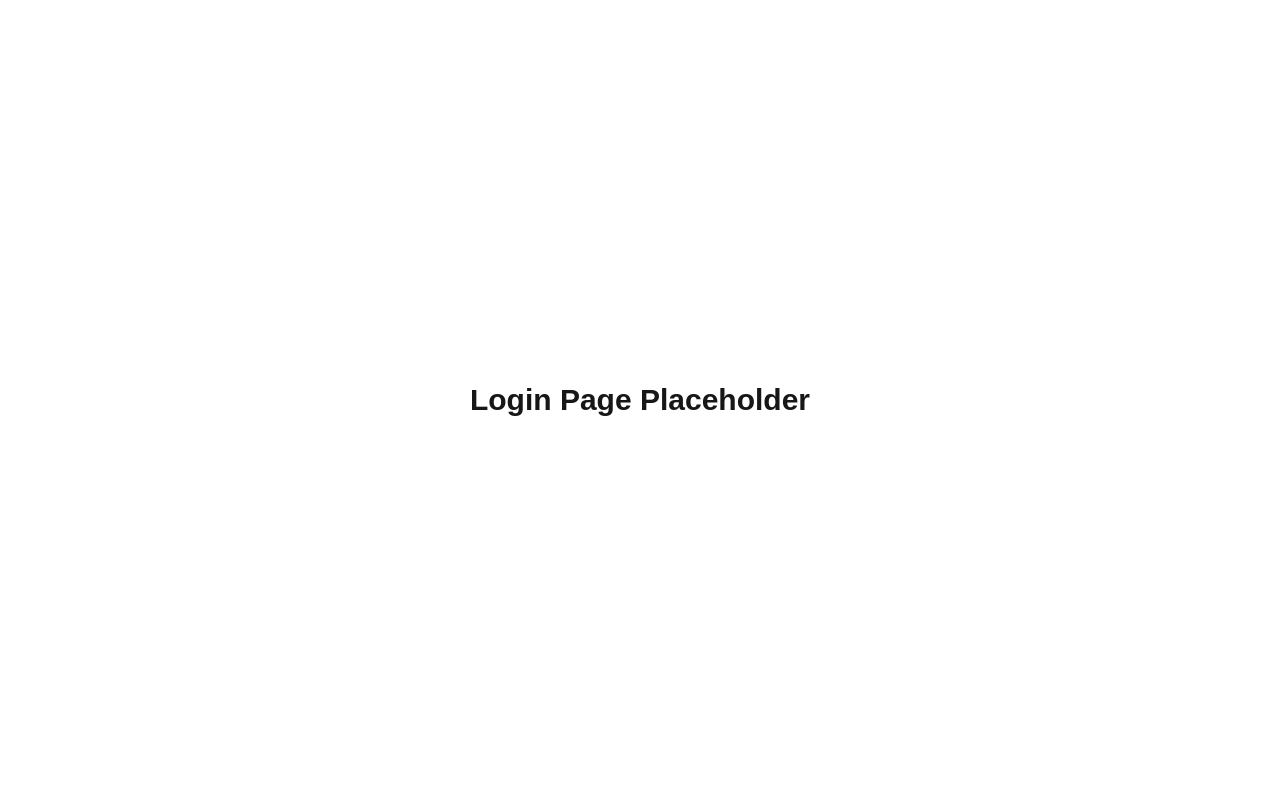
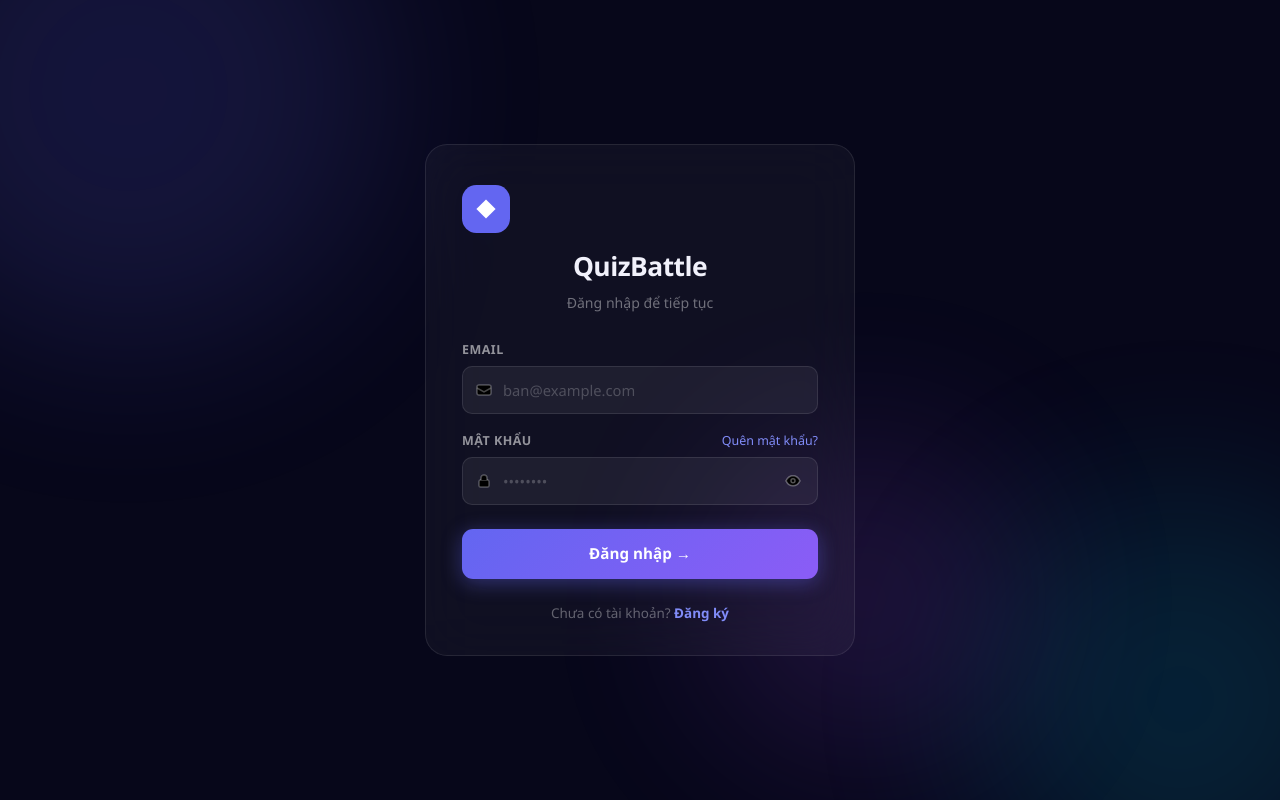
Before and after one commit to TranGiaThe004/quizbattle-frontend, a Next.js app: page /login in a window 1280 px wide. Built offline with nearby package versions, Linux system fonts and the light colour scheme.

Commit message:
update sp1

```diff
--- a/app/login/page.tsx
+++ b/app/login/page.tsx
@@ -1,7 +1,213 @@
-export default function Login() {
+"use client";
+
+import { useState, FormEvent } from "react";
+import { useRouter } from "next/navigation";
+
+interface LoginResponse {
+  tokens: { access_token: string; refresh_token: string; token_type: string };
+  user:   { id: number; email: string; full_name: string | null; is_active: boolean };
+}
+
+export default function LoginPage() {
+  const router = useRouter();
+  const [email,    setEmail]    = useState("");
+  const [password, setPassword] = useState("");
+  const [error,    setError]    = useState<string | null>(null);
+  const [loading,  setLoading]  = useState(false);
+  const [showPw,   setShowPw]   = useState(false);
+
+  async function handleSubmit(e: FormEvent<HTMLFormElement>) {
+    e.preventDefault();
+    setError(null);
+    setLoading(true);
+
+    try {
+      const res = await fetch(
+        `${process.env.NEXT_PUBLIC_API_URL ?? "http://localhost:8000"}/api/v1/auth/login`,
+        {
+          method:  "POST",
+          headers: { "Content-Type": "application/json" },
+          body:    JSON.stringify({ email, password }),
+        }
+      );
+
+      if (!res.ok) {
+        const data = await res.json().catch(() => ({}));
+        throw new Error(data?.detail ?? "Đăng nhập thất bại.");
+      }
+
+      const data: LoginResponse = await res.json();
+
+      // ── Lưu token (team đổi sang Cookie ở đây nếu muốn) ──
+      // localStorage.setItem("access_token",  data.tokens.access_token);
+      // localStorage.setItem("refresh_token", data.tokens.refresh_token);
+      localStorage.setItem("access_token",  data.access_token);
+      localStorage.setItem("refresh_token", data.refresh_token);
+
+      router.push("/dashboard");
+
+    } catch (err: unknown) {
+      setError(err instanceof Error ? err.message : "Có lỗi xảy ra.");
+    } finally {
+      setLoading(false);
+    }
+  }
+
   return (
-    <main className="flex min-h-screen items-center justify-center">
-      <h1 className="text-3xl font-bold">Login Page Placeholder</h1>
+    <main className="root">
+      <div className="blob b1" /><div className="blob b2" /><div className="blob b3" />
+
+      <div className="card">
+        <header>
+          <div className="logo">
+            <svg viewBox="0 0 40 40" fill="none">
+              <rect width="40" height="40" rx="12" fill="#6366f1"/>
+              <path d="M12 20L20 12L28 20L20 28Z" fill="white"/>
+              <circle cx="20" cy="20" r="5" fill="white" opacity=".85"/>
+            </svg>
+          </div>
+          <h1>QuizBattle</h1>
+          <p>Đăng nhập để tiếp tục</p>
+        </header>
+
+        {error && (
+          <div className="err" role="alert">
+            <svg viewBox="0 0 16 16"><circle cx="8" cy="8" r="7" stroke="currentColor" strokeWidth="1.5"/>
+            <path d="M8 5v3.5M8 10.5v.5" stroke="currentColor" strokeWidth="1.5" strokeLinecap="round"/></svg>
+            {error}
+          </div>
+        )}
+
+        <form onSubmit={handleSubmit} noValidate>
+          {/* Email */}
+          <div className="field">
+            <label htmlFor="email">Email</label>
+            <div className="inp-wrap">
+              <span className="ico">
+                <svg viewBox="0 0 16 16"><rect x="1" y="3" width="14" height="10" rx="2" stroke="currentColor" strokeWidth="1.5"/>
+                <path d="M1 6l7 4 7-4" stroke="currentColor" strokeWidth="1.5"/></svg>
+              </span>
+              <input id="email" type="email" autoComplete="email" required
+                placeholder="ban@example.com" value={email} disabled={loading}
+                onChange={e => setEmail(e.target.value)} />
+            </div>
+          </div>
+
+          {/* Password */}
+          <div className="field">
+            <div className="lbl-row">
+              <label htmlFor="pw">Mật khẩu</label>
+              <a href="/forgot-password" className="forgot">Quên mật khẩu?</a>
+            </div>
+            <div className="inp-wrap">
+              <span className="ico">
+                <svg viewBox="0 0 16 16"><rect x="3" y="7" width="10" height="7" rx="1.5" stroke="currentColor" strokeWidth="1.5"/>
+                <path d="M5 7V5a3 3 0 016 0v2" stroke="currentColor" strokeWidth="1.5"/></svg>
+              </span>
+              <input id="pw" type={showPw ? "text" : "password"} autoComplete="current-password"
+                required placeholder="••••••••" value={password} disabled={loading}
+                onChange={e => setPassword(e.target.value)} />
+              <button type="button" className="eye" tabIndex={-1}
+                aria-label={showPw ? "Ẩn" : "Hiện"}
+                onClick={() => setShowPw(v => !v)}>
+                {showPw
+                  ? <svg viewBox="0 0 16 16"><path d="M1 8s2.5-5 7-5 7 5 7 5-2.5 5-7 5S1 8 1 8z" stroke="currentColor" strokeWidth="1.5"/><circle cx="8" cy="8" r="2" stroke="currentColor" strokeWidth="1.5"/><path d="M2 2l12 12" stroke="currentColor" strokeWidth="1.5" strokeLinecap="round"/></svg>
+                  : <svg viewBox="0 0 16 16"><path d="M1 8s2.5-5 7-5 7 5 7 5-2.5 5-7 5S1 8 1 8z" stroke="currentColor" strokeWidth="1.5"/><circle cx="8" cy="8" r="2" stroke="currentColor" strokeWidth="1.5"/></svg>
+                }
+              </button>
+            </div>
+          </div>
+
+          <button type="submit" className={`btn${loading ? " loading" : ""}`} disabled={loading}>
+            {loading ? <><span className="spin"/>Đang đăng nhập…</> : "Đăng nhập →"}
+          </button>
+        </form>
+
+        <p className="foot">Chưa có tài khoản? <a href="/register">Đăng ký</a></p>
+      </div>
+
+      <style>{`
+        *,*::before,*::after{box-sizing:border-box;margin:0;padding:0}
+        .root{min-height:100vh;display:flex;align-items:center;justify-content:center;
+          background:#07071a;font-family:'DM Sans','Segoe UI',sans-serif;position:relative;
+          overflow:hidden;padding:1.5rem}
+
+        /* blobs */
+        .blob{position:absolute;border-radius:50%;filter:blur(90px);opacity:.15;
+          animation:fl 14s ease-in-out infinite;pointer-events:none}
+        .b1{width:520px;height:520px;background:#6366f1;top:-150px;left:-150px;animation-delay:0s}
+        .b2{width:420px;height:420px;background:#06b6d4;bottom:-120px;right:-100px;animation-delay:-5s}
+        .b3{width:320px;height:320px;background:#a855f7;top:55%;left:55%;animation-delay:-10s}
+        @keyframes fl{0%,100%{transform:translate(0,0)}50%{transform:translate(20px,-20px)}}
+
+        /* card */
+        .card{width:100%;max-width:430px;background:rgba(255,255,255,.04);
+          border:1px solid rgba(255,255,255,.09);backdrop-filter:blur(28px);
+          border-radius:22px;padding:2.5rem 2.25rem 2rem;position:relative;z-index:1;
+          animation:up .5s cubic-bezier(.16,1,.3,1) both}
+        @keyframes up{from{opacity:0;transform:translateY(20px)}to{opacity:1;transform:none}}
+
+        /* header */
+        header{text-align:center;margin-bottom:1.75rem}
+        .logo svg{width:48px;height:48px;margin-bottom:.9rem}
+        h1{font-size:1.65rem;font-weight:700;color:#f1f1fb;letter-spacing:-.02em;margin-bottom:.3rem}
+        header p{font-size:.88rem;color:rgba(255,255,255,.4)}
+
+        /* error */
+        .err{display:flex;align-items:center;gap:.5rem;background:rgba(239,68,68,.12);
+          border:1px solid rgba(239,68,68,.3);color:#f87171;font-size:.84rem;
+          border-radius:10px;padding:.7rem .9rem;margin-bottom:1.2rem;
+          animation:shk .35s ease}
+        .err svg{width:16px;height:16px;flex-shrink:0}
+        @keyframes shk{0%,100%{transform:translateX(0)}25%{transform:translateX(-5px)}75%{transform:translateX(5px)}}
+
+        /* form */
+        form{display:flex;flex-direction:column;gap:1.1rem}
+        .field{display:flex;flex-direction:column;gap:.4rem}
+        label{font-size:.78rem;font-weight:600;color:rgba(255,255,255,.55);
+          text-transform:uppercase;letter-spacing:.04em}
+        .lbl-row{display:flex;align-items:center;justify-content:space-between}
+        .forgot{font-size:.78rem;color:#818cf8;text-decoration:none}
+        .forgot:hover{color:#a5b4fc}
+
+        .inp-wrap{position:relative}
+        .ico{position:absolute;left:.85rem;top:50%;transform:translateY(-50%);
+          color:rgba(255,255,255,.28);display:flex;pointer-events:none}
+        .ico svg{width:16px;height:16px}
+        input{width:100%;background:rgba(255,255,255,.06);border:1px solid rgba(255,255,255,.1);
+          color:#f1f1fb;font-size:.92rem;border-radius:10px;padding:.75rem 2.8rem .75rem 2.5rem;
+          outline:none;font-family:inherit;transition:border-color .2s,background .2s,box-shadow .2s}
+        input::placeholder{color:rgba(255,255,255,.22)}
+        input:focus{border-color:#6366f1;background:rgba(99,102,241,.08);
+          box-shadow:0 0 0 3px rgba(99,102,241,.2)}
+        input:disabled{opacity:.5;cursor:not-allowed}
+
+        .eye{position:absolute;right:.85rem;top:50%;transform:translateY(-50%);
+          background:none;border:none;color:rgba(255,255,255,.32);cursor:pointer;
+          display:flex;padding:.2rem;transition:color .2s}
+        .eye:hover{color:rgba(255,255,255,.7)}
+        .eye svg{width:16px;height:16px}
+
+        /* button */
+        .btn{margin-top:.4rem;width:100%;padding:.85rem;font-family:inherit;
+          background:linear-gradient(135deg,#6366f1,#8b5cf6);color:#fff;
+          font-size:.95rem;font-weight:600;border:none;border-radius:11px;cursor:pointer;
+          display:flex;align-items:center;justify-content:center;gap:.6rem;
+          transition:opacity .2s,transform .15s,box-shadow .2s;
+          box-shadow:0 4px 20px rgba(99,102,241,.4)}
+        .btn:hover:not(:disabled){opacity:.9;transform:translateY(-1px);
+          box-shadow:0 6px 28px rgba(99,102,241,.55)}
+        .btn:disabled{opacity:.55;cursor:not-allowed}
+        .btn.loading{opacity:.7}
+
+        .spin{width:16px;height:16px;border:2px solid rgba(255,255,255,.3);
+          border-top-color:#fff;border-radius:50%;animation:sp .7s linear infinite}
+        @keyframes sp{to{transform:rotate(360deg)}}
+
+        .foot{margin-top:1.5rem;text-align:center;font-size:.84rem;color:rgba(255,255,255,.35)}
+        .foot a{color:#818cf8;font-weight:600;text-decoration:none}
+        .foot a:hover{color:#a5b4fc}
+      `}</style>
     </main>
   );
 }
```
